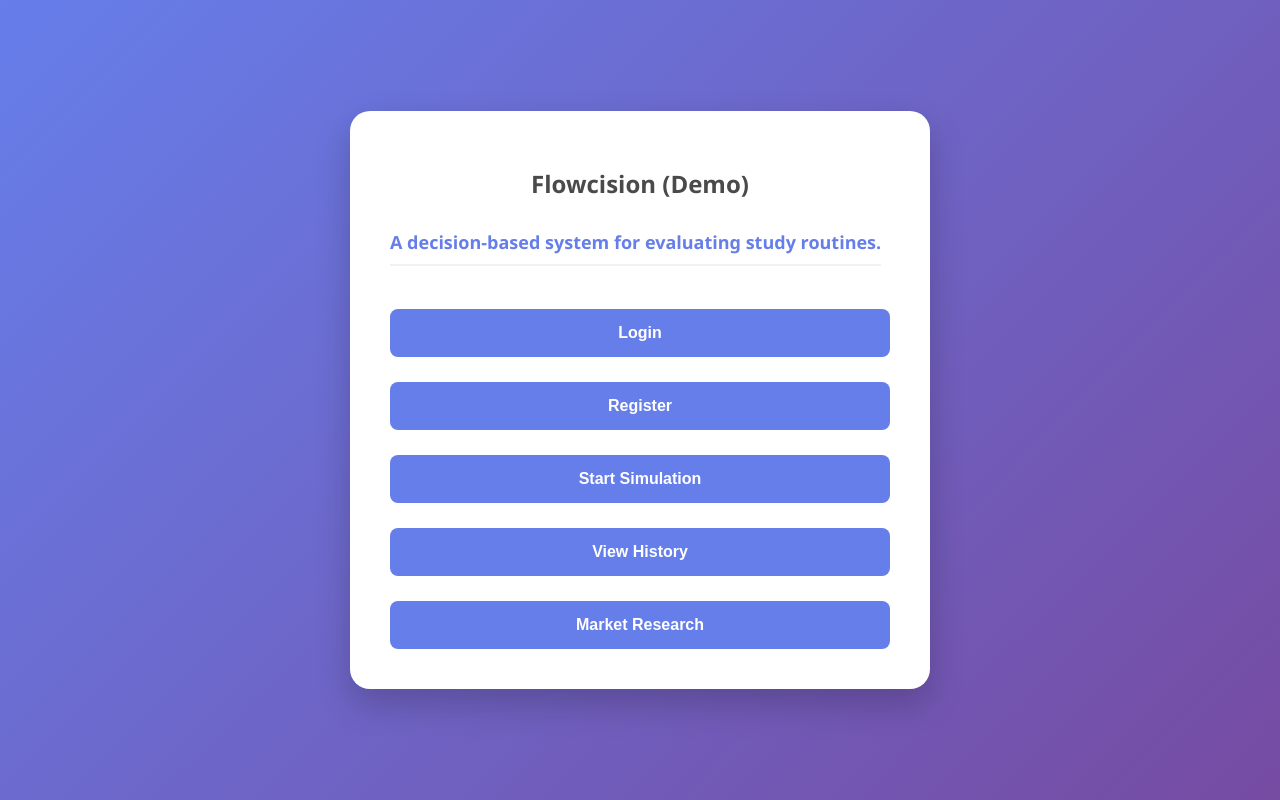
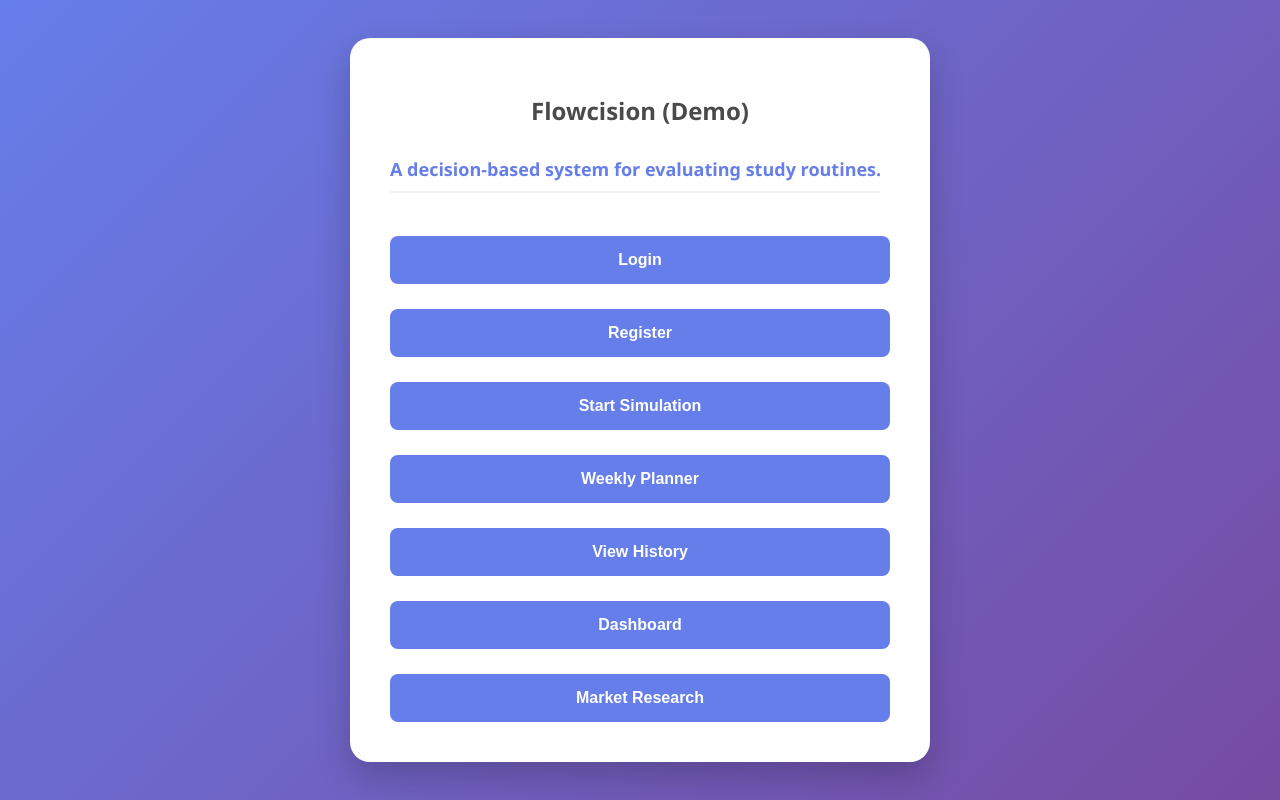
Before and after one commit to IOI4896/GitExercise-Flowcision, a Flask app: page / in a window 1280 px wide. Run offline with Flask 3, Linux system fonts and the light colour scheme.

Commit message:
Update home.html with new navigation buttons

```diff
--- a/templates/home.html
+++ b/templates/home.html
@@ -78,8 +78,16 @@
                     <button>Start Simulation</button>
                 </a>
 
+                <a href = "/planner">
+                    <button>Weekly Planner</button>
+                </a>
+
                 <a href = "/history">
                     <button>View History</button>
+                </a>
+
+                <a href = "/dashboard">
+                    <button>Dashboard</button>
                 </a>
 
                 <a href = "/market_research">
```
